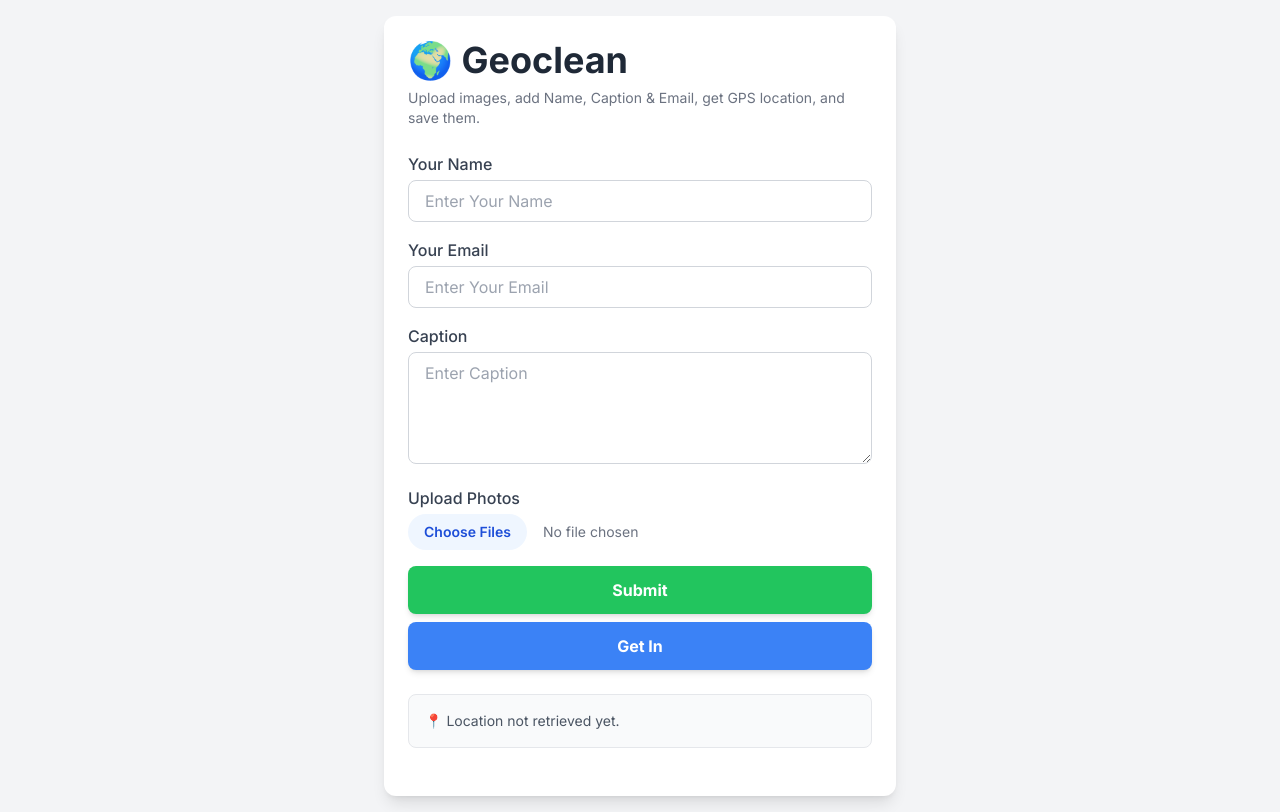
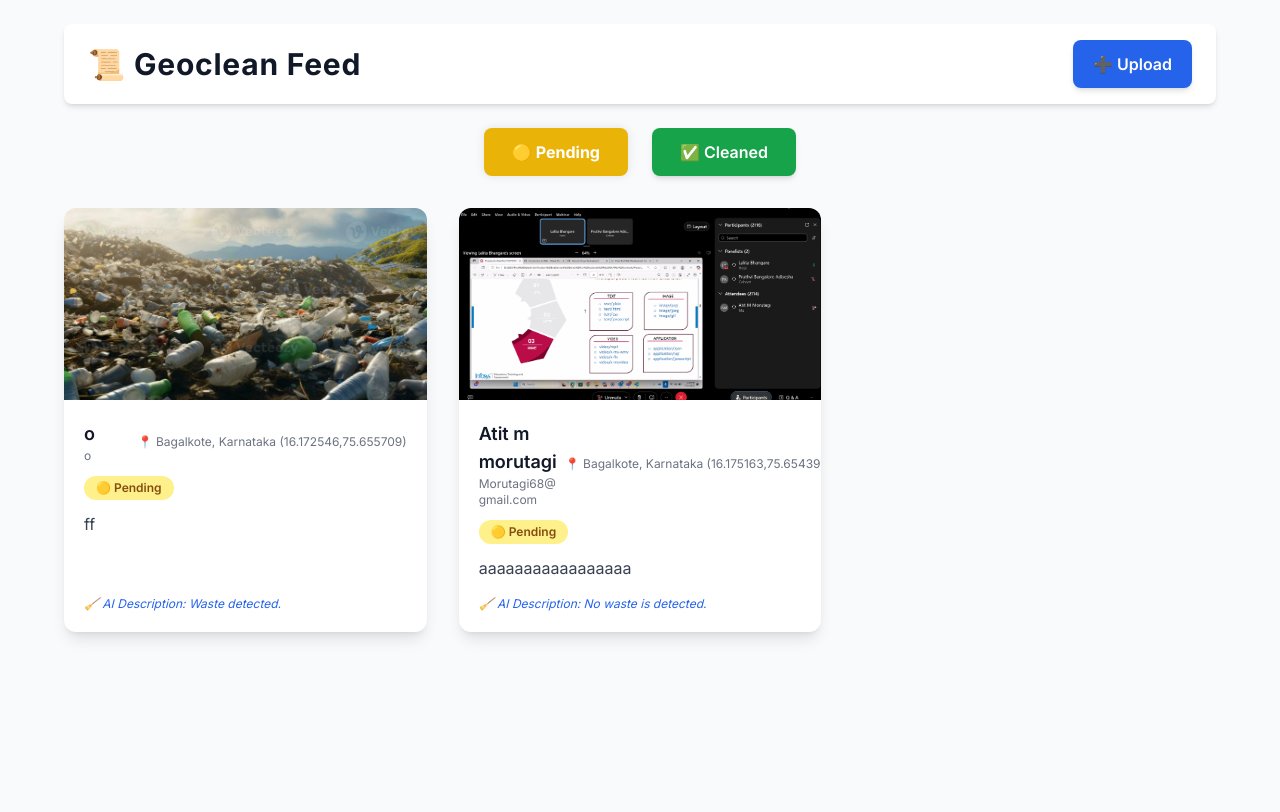
Before and after one commit to Atit-123/myproject, a Flask app: page /feed in a window 1280 px wide. After the commit the page ends 639 px from the top, so only its background shows below. Run offline with Flask 2, Linux system fonts and the light colour scheme; data comes from the database, SQL or seed files in the repository; some libraries are stand-ins or nearby versions.

Commit message:
Update feed.html

```diff
--- a/templates/feed.html
+++ b/templates/feed.html
@@ -3,153 +3,156 @@
 <head>
   <meta charset="UTF-8" />
   <meta name="viewport" content="width=device-width, initial-scale=1" />
-<title>Geoclean - Photo Uploader</title>
+  <title>Geoclean Feed</title>
   <script src="https://cdn.tailwindcss.com"></script>
-<link rel="preconnect" href="https://fonts.googleapis.com" />
-<link rel="preconnect" href="https://fonts.gstatic.com" crossorigin />
   <link
-  href="https://fonts.googleapis.com/css2?family=Inter:wght@400;500;600;700&display=swap"
+    href="https://fonts.googleapis.com/css2?family=Inter:wght@400;600;700&display=swap"
     rel="stylesheet"
   />
-<style>body { font-family: "Inter", sans-serif; }</style>
+  <style>
+    body {
+      font-family: "Inter", sans-serif;
+      background: #f9fafb;
+    }
+    .post-image {
+      transition: transform 0.3s ease;
+    }
+    .post-card:hover .post-image {
+      transform: scale(1.05);
+    }
+    .filter-btn[aria-selected="true"] {
+      box-shadow: 0 0 10px rgb(0 0 0 / 0.1);
+      font-weight: 700;
+    }
+  </style>
 </head>
-<body class="bg-gray-100 min-h-screen flex items-center justify-center p-4">
-  <div class="w-full max-w-lg bg-white p-6 rounded-xl shadow-lg">
-    <div id="messageBox" class="hidden mb-4 p-3 rounded-lg text-center font-semibold"></div>
+<body class="min-h-screen p-6">
 
-    <h1 class="text-4xl font-bold text-gray-800 mb-2">🌍 Geoclean</h1>
-    <p class="text-sm text-gray-500 mb-6">
-      Upload images, add Name, Caption & Email, get GPS location, and save them.
-    </p>
+  <header
+    class="max-w-6xl mx-auto bg-white shadow-md rounded-lg flex justify-between items-center px-6 py-4 mb-6"
+  >
+    <h1 class="text-3xl font-extrabold text-gray-900 tracking-wide select-none">
+      📜 Geoclean Feed
+    </h1>
+    <a
+      href="index.html"
+      class="inline-block bg-blue-600 text-white font-semibold px-5 py-3 rounded-lg shadow-md hover:bg-blue-700 focus:ring-4 focus:ring-blue-300 transition"
+      >➕ Upload</a
+    >
+  </header>
 
-    <div class="mb-4">
-      <label for="userName" class="block text-left text-gray-700 font-medium mb-1">Your Name</label>
-      <input id="userName" type="text" placeholder="Enter Your Name" class="w-full px-4 py-2 rounded-lg border border-gray-300 focus:outline-none focus:ring-2 focus:ring-blue-500"/>
+  <main class="max-w-6xl mx-auto space-y-8">
+
+    <div class="flex justify-center gap-6 mb-6" role="tablist" aria-label="Filter posts">
+      <button
+        id="btnPending"
+        role="tab"
+        aria-selected="true"
+        class="filter-btn px-7 py-3 rounded-lg bg-yellow-500 text-white font-semibold shadow-md hover:bg-yellow-600 focus:ring-4 focus:ring-yellow-300 transition"
+      >
+        🟡 Pending
+      </button>
+      <button
+        id="btnCleaned"
+        role="tab"
+        aria-selected="false"
+        class="filter-btn px-7 py-3 rounded-lg bg-green-600 text-white font-semibold shadow-md hover:bg-green-700 focus:ring-4 focus:ring-green-300 transition"
+      >
+        ✅ Cleaned
+      </button>
     </div>
 
-    <div class="mb-4">
-      <label for="userEmail" class="block text-left text-gray-700 font-medium mb-1">Your Email</label>
-      <input id="userEmail" type="email" placeholder="Enter Your Email" class="w-full px-4 py-2 rounded-lg border border-gray-300 focus:outline-none focus:ring-2 focus:ring-blue-500"/>
+    <div id="posts" class="grid grid-cols-1 sm:grid-cols-2 lg:grid-cols-3 gap-8">
+      <p class="text-center text-gray-400 col-span-full">Loading posts...</p>
     </div>
-
-    <div class="mb-4">
-      <label for="userCaption" class="block text-left text-gray-700 font-medium mb-1">Caption</label>
-      <textarea id="userCaption" placeholder="Enter Caption" class="w-full px-4 py-2 rounded-lg border border-gray-300 focus:outline-none focus:ring-2 focus:ring-blue-500 h-28 resize-y"></textarea>
-    </div>
-
-    <div class="mb-4">
-      <label for="file-input" class="block text-left text-gray-700 font-medium mb-1">Upload Photos</label>
-      <input id="file-input" type="file" accept="image/*" multiple capture="environment" class="w-full text-sm text-gray-500 file:mr-4 file:py-2 file:px-4 file:rounded-full file:border-0 file:text-sm file:font-semibold file:bg-blue-50 file:text-blue-700 hover:file:bg-blue-100 cursor-pointer"/>
-    </div>
-
-    <button id="submitBtn" class="w-full bg-green-500 text-white font-bold py-3 rounded-lg shadow-md hover:bg-green-600 transition duration-300 ease-in-out transform hover:scale-105">
-      Submit
-    </button>
-
-    <button id="getInBtn" class="w-full bg-blue-500 text-white font-bold py-3 rounded-lg shadow-md hover:bg-blue-600 transition duration-300 ease-in-out transform hover:scale-105 mt-2">
-      Get In
-    </button>
-
-    <p id="location" class="text-sm text-gray-600 mt-6 p-4 bg-gray-50 rounded-lg border border-gray-200">
-      📍 Location not retrieved yet.
-    </p>
-
-    <div id="grid" class="grid grid-cols-2 sm:grid-cols-3 md:grid-cols-4 gap-4 mt-6"></div>
-  </div>
+  </main>
 
   <script>
-    const locationOutput = document.getElementById("location");
-    const messageBox = document.getElementById("messageBox");
-    const submitBtn = document.getElementById("submitBtn");
-    const fileInput = document.getElementById("file-input");
-    const grid = document.getElementById("grid");
-    let currentLat, currentLon, currentTown, currentArea, currentState;
+    // Use relative URL to work on Render
+    const API_BASE = "";
 
-    function showMessage(message, type) {
-      messageBox.textContent = message;
-      messageBox.className = "mb-4 p-3 rounded-lg text-center font-semibold";
-      if(type==="error") messageBox.classList.add("bg-red-100","text-red-700");
-      else if(type==="success") messageBox.classList.add("bg-green-100","text-green-700");
-      else messageBox.classList.add("bg-blue-100","text-blue-700");
-      setTimeout(()=>{messageBox.classList.add("hidden")},5000);
+    let allPosts = [];
+    let currentFilter = "pending";
+
+    async function loadPosts() {
+      const container = document.getElementById("posts");
+      container.innerHTML = `<p class="text-center text-gray-400 col-span-full">Loading posts...</p>`;
+      try {
+        const res = await fetch(`${API_BASE}/posts`);
+        allPosts = await res.json();
+        if (!allPosts.length) {
+          container.innerHTML = `<p class="text-center text-gray-400 col-span-full">No posts available.</p>`;
+          return;
+        }
+        filterPosts(currentFilter);
+      } catch (err) {
+        console.error(err);
+        container.innerHTML = `<p class="text-center text-red-500 col-span-full">⚠️ Failed to load posts.</p>`;
+      }
     }
 
-    function getLocation() {
-      if(navigator.geolocation){
-        showMessage("Retrieving location...","info");
-        navigator.geolocation.getCurrentPosition(async (pos)=>{
-          const lat=pos.coords.latitude.toFixed(6);
-          const lon=pos.coords.longitude.toFixed(6);
-          try{
-            const res=await fetch(`https://nominatim.openstreetmap.org/reverse?lat=${lat}&lon=${lon}&format=json`);
-            const data=await res.json();
-            currentLat=lat;
-            currentLon=lon;
-            currentTown=data.address.city||data.address.town||data.address.village||"Unknown";
-            currentArea=data.address.suburb||data.address.neighbourhood||data.address.locality||"Unknown";
-            currentState=data.address.state||"Unknown";
-            locationOutput.innerHTML=`📍 ${currentTown}, ${currentArea}, ${currentState} (${lat},${lon})`;
-            showMessage("Location retrieved.","success");
-          }catch(e){
-            console.error(e);
-            showMessage("Failed to fetch place name.","error");
+    function filterPosts(status) {
+      currentFilter = status;
+      const container = document.getElementById("posts");
+      container.innerHTML = "";
+
+      // Update button selection
+      document.getElementById("btnPending").setAttribute("aria-selected", status === "pending");
+      document.getElementById("btnCleaned").setAttribute("aria-selected", status === "complete");
+
+      const filtered = allPosts.filter((p) => p.status === status);
+      if (filtered.length === 0) {
+        container.innerHTML = `<p class="text-center text-gray-400 col-span-full">No ${status} posts.</p>`;
+        return;
       }
-        }, (err)=>{
-          console.error(err);
-          showMessage("Unable to retrieve location.","error");
+
+      filtered.forEach((post) => {
+        const safe = (v) => v ?? "";
+        const locationText =
+          [safe(post.town), safe(post.state)]
+            .filter(Boolean)
+            .join(", ") +
+          (post.lat && post.lon ? ` (${post.lat},${post.lon})` : "");
+        const card = document.createElement("article");
+        card.className =
+          "post-card bg-white rounded-xl shadow-lg overflow-hidden hover:shadow-xl transition-shadow duration-300 flex flex-col";
+
+        card.innerHTML = `
+          <img
+            src="${safe(post.photo_url) || 'https://via.placeholder.com/600x400?text=No+Image'}"
+            alt="Post Image"
+            class="post-image w-full h-48 object-cover"
+            onerror="this.onerror=null;this.src='https://via.placeholder.com/600x400?text=No+Image';"
+          />
+          <div class="p-5 flex flex-col flex-grow">
+            <header class="flex flex-col sm:flex-row sm:justify-between sm:items-center mb-3 gap-2">
+              <div>
+                <h2 class="text-lg font-semibold text-gray-900">${safe(post.name)}</h2>
+                <p class="text-xs text-gray-500 break-all">${safe(post.email)}</p>
+              </div>
+              <p class="text-xs text-gray-500 whitespace-nowrap">
+                📍 ${locationText}
+              </p>
+            </header>
+            <p class="inline-block px-3 py-1 rounded-full text-xs font-semibold ${
+              status === "pending"
+                ? "bg-yellow-200 text-yellow-800"
+                : "bg-green-200 text-green-800"
+            } self-start mb-3">
+              ${status === "pending" ? "🟡 Pending" : "✅ Cleaned"}
+            </p>
+            <p class="text-gray-700 flex-grow">${safe(post.caption)}</p>
+            <p class="text-xs text-blue-600 mt-4 italic font-medium">🧹 AI Description: ${safe(post.ai_description)}</p>
+          </div>
+        `;
+        container.appendChild(card);
       });
-      } else showMessage("Geolocation not supported.","error");
     }
-    getLocation();
 
-    fileInput.addEventListener("change",()=>{
-      grid.innerHTML="";
-      [...fileInput.files].forEach(file=>{
-        const card=document.createElement("div");
-        card.className="flex flex-col items-center bg-gray-50 rounded-lg overflow-hidden shadow-sm hover:shadow-md transition-shadow duration-300";
-        const img=document.createElement("img");
-        img.className="w-full h-24 object-cover";
-        img.src=URL.createObjectURL(file);
-        const caption=document.createElement("p");
-        caption.className="text-xs p-2 text-gray-600 text-center truncate w-full";
-        caption.textContent=file.name;
-        card.appendChild(img);
-        card.appendChild(caption);
-        grid.appendChild(card);
-      });
-    });
+    document.getElementById("btnPending").onclick = () => filterPosts("pending");
+    document.getElementById("btnCleaned").onclick = () => filterPosts("complete");
 
-    submitBtn.addEventListener("click",async()=>{
-      const name=document.getElementById("userName").value.trim();
-      const email=document.getElementById("userEmail").value.trim();
-      const caption=document.getElementById("userCaption").value.trim();
-      if(!name||!email||!caption){showMessage("Please fill all fields.","error");return;}
-      if(fileInput.files.length===0){showMessage("Upload at least one photo.","error");return;}
-      if(!currentTown){showMessage("Location not available.","error");return;}
-
-      const formData=new FormData();
-      [...fileInput.files].forEach(f=>formData.append("photos",f));
-      formData.append("name",name);
-      formData.append("email",email);
-      formData.append("caption",caption);
-      formData.append("town",currentTown);
-      formData.append("area",currentArea);
-      formData.append("state",currentState);
-      formData.append("lat",currentLat);
-      formData.append("lon",currentLon);
-
-      try{
-        submitBtn.disabled=true;
-        showMessage("Uploading...","info");
-        const res=await fetch(`/upload`,{method:"POST",body:formData});
-        const data=await res.json();
-        if(data.message){showMessage("Submitted successfully!","success"); document.getElementById("userName").value=""; document.getElementById("userEmail").value=""; document.getElementById("userCaption").value=""; fileInput.value=""; grid.innerHTML="";}
-        else showMessage("Upload failed.","error");
-      }catch(e){console.error(e); showMessage("Upload failed.","error");}
-      finally{submitBtn.disabled=false;}
-    });
-
-    document.getElementById("getInBtn").addEventListener("click",()=>{window.location.href="feed.html";});
+    loadPosts();
   </script>
 </body>
 </html>
```
Lines whose indentation alone changed are shown as unchanged.
